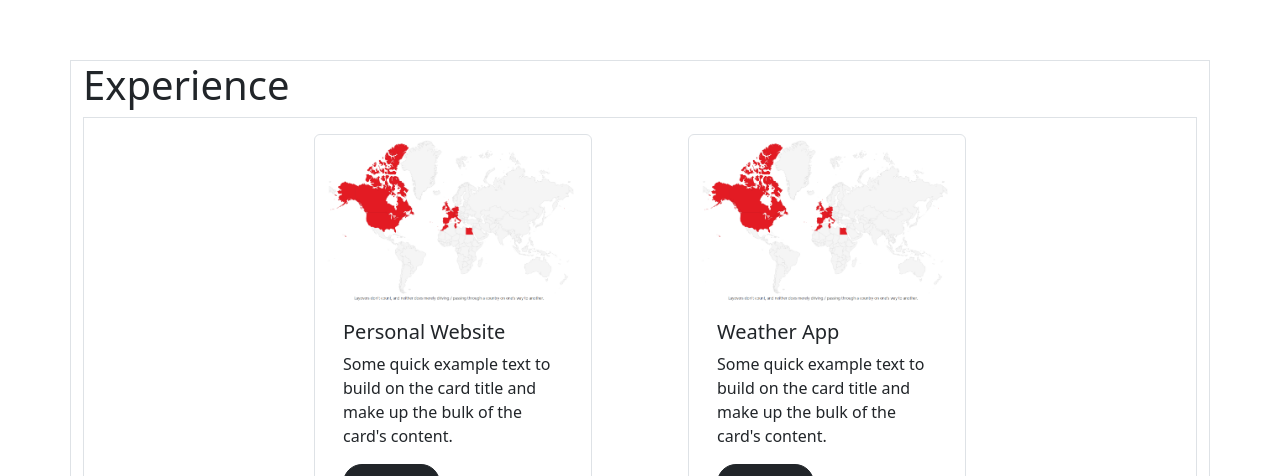
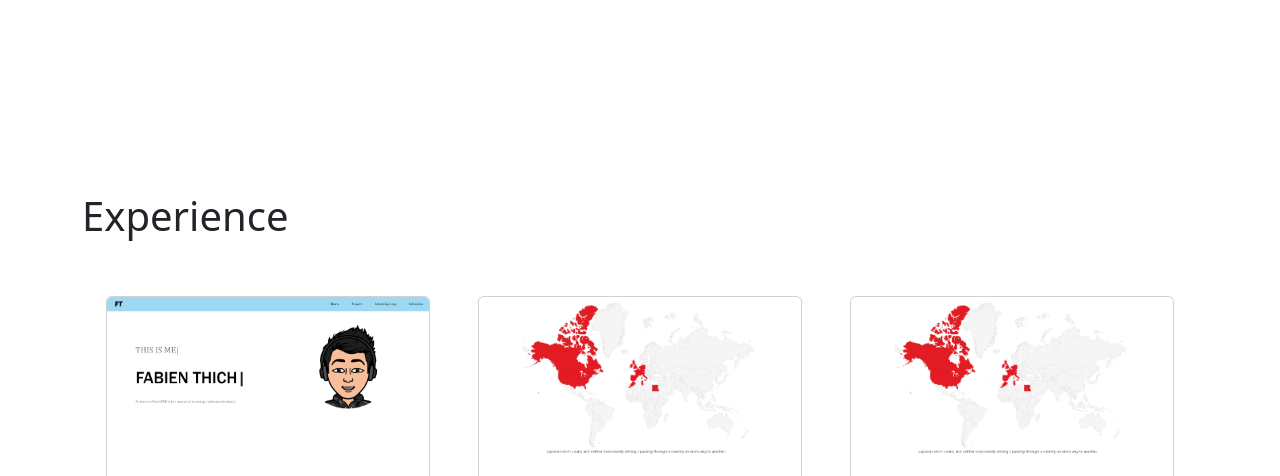
Before and after one commit to FabienThich/portfolio, a React (Create React App) app: page / in a window 1280 px wide. Shown: the part 2324-2800 px from the top of the page. Built offline with nearby package versions, Linux system fonts and the light colour scheme.

Commit message:
Work on Cards

```diff
--- a/src/App.css
+++ b/src/App.css
@@ -1,3 +1,7 @@
+.Pad {
+  padding-top: 2.75em;
+}
+
 /* .App {
   text-align: center;
 }
--- a/src/Components/About/About.js
+++ b/src/Components/About/About.js
@@ -2,7 +2,7 @@ import "./About.css";
 
 function About() {
   return (
-    <div className="container">
+    <div className="container Pad">
       <h1 className="text-left">About Me</h1>
       <div className="row">
         <div className="col-6">
--- a/src/Components/Experience/Experience.css
+++ b/src/Components/Experience/Experience.css
@@ -1,8 +1,10 @@
-.card {
-  margin-top: 1em;
-  margin-bottom: 1em;
-  margin-left: 3em;
-  margin-right: 3em;
+.card-img-top {
+  width: 100%;
+  height: 10em;
+  object-fit: contain;
+  object-position: top;
+  /* object-fit: cover;
+  object-position: top left; */
 }
 
 .seeMore {
--- a/src/Components/Experience/Experience.js
+++ b/src/Components/Experience/Experience.js
@@ -3,12 +3,13 @@ import Cards from "./Experience.json";
 
 function Experience() {
   return (
-    <div className="container border">
+    <div className="container Pad">
       <h1 className="text-left">Experience</h1>
-      <div className="row justify-content-center border">
+      <div className="row">
         {Cards.map((card) => {
           return (
-            <div className="card col-lg-3 col-md-6 col-sm-12 border">
+            <div className="col-lg-4 col-md-6 col-sm-12 g-5">
+              <div className="card">
                 <img src={card.image} className="card-img-top" />
                 <div className="card-body">
                   <h5 className="card-title">{card.title}</h5>
@@ -21,6 +22,7 @@ function Experience() {
                   </a>
                 </div>
               </div>
+            </div>
           );
         })}
       </div>
--- a/src/Components/Experience/Experience.json
+++ b/src/Components/Experience/Experience.json
@@ -2,7 +2,7 @@
   {
     "title": "Personal Website",
     "description": "Some quick example text to build on the card title and make up the bulk of the card's content.",
-    "image": "portfolio/assets/JPCountries.png",
+    "image": "portfolio/assets/Personal Website.png",
     "link": "https://fabienthich.github.io/"
   },
 
--- a/src/Components/Main/Main.js
+++ b/src/Components/Main/Main.js
@@ -28,7 +28,7 @@ function Main() {
                 to="home"
                 spy={true}
                 smooth={true}
-                offset={-120}
+                offset={-90}
                 duration={0}
               >
                 Home
@@ -40,7 +40,7 @@ function Main() {
                 to="about"
                 spy={true}
                 smooth={true}
-                offset={-120}
+                offset={-90}
                 duration={0}
               >
                 About
@@ -52,7 +52,7 @@ function Main() {
                 to="resume"
                 spy={true}
                 smooth={true}
-                offset={-120}
+                offset={-90}
                 duration={0}
               >
                 Resume
@@ -64,7 +64,7 @@ function Main() {
                 to="experience"
                 spy={true}
                 smooth={true}
-                offset={-120}
+                offset={-90}
                 duration={0}
               >
                 Experience
--- a/src/Components/Resume/Resume.js
+++ b/src/Components/Resume/Resume.js
@@ -1,7 +1,9 @@
 function Resume() {
-    return (
-        <div style={{height: '100vh'}}>hello from 2</div>
-    )
+  return (
+    <div className="container Pad">
+      <div style={{ height: "100vh" }}>hello from 2</div>
+    </div>
+  );
 }
 
 export default Resume;
```
Also changed, not shown: public/assets/Personal Website.png (added). Lines whose indentation alone changed are shown as unchanged.
